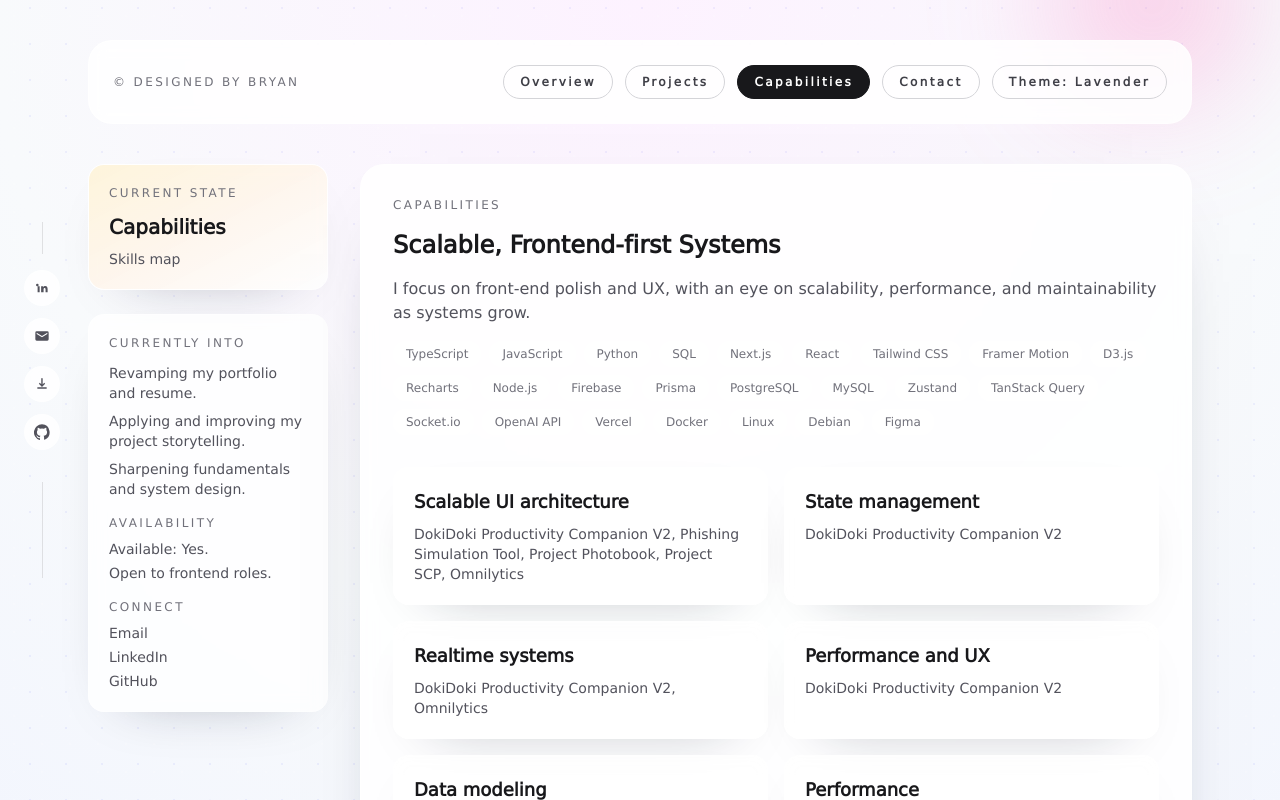
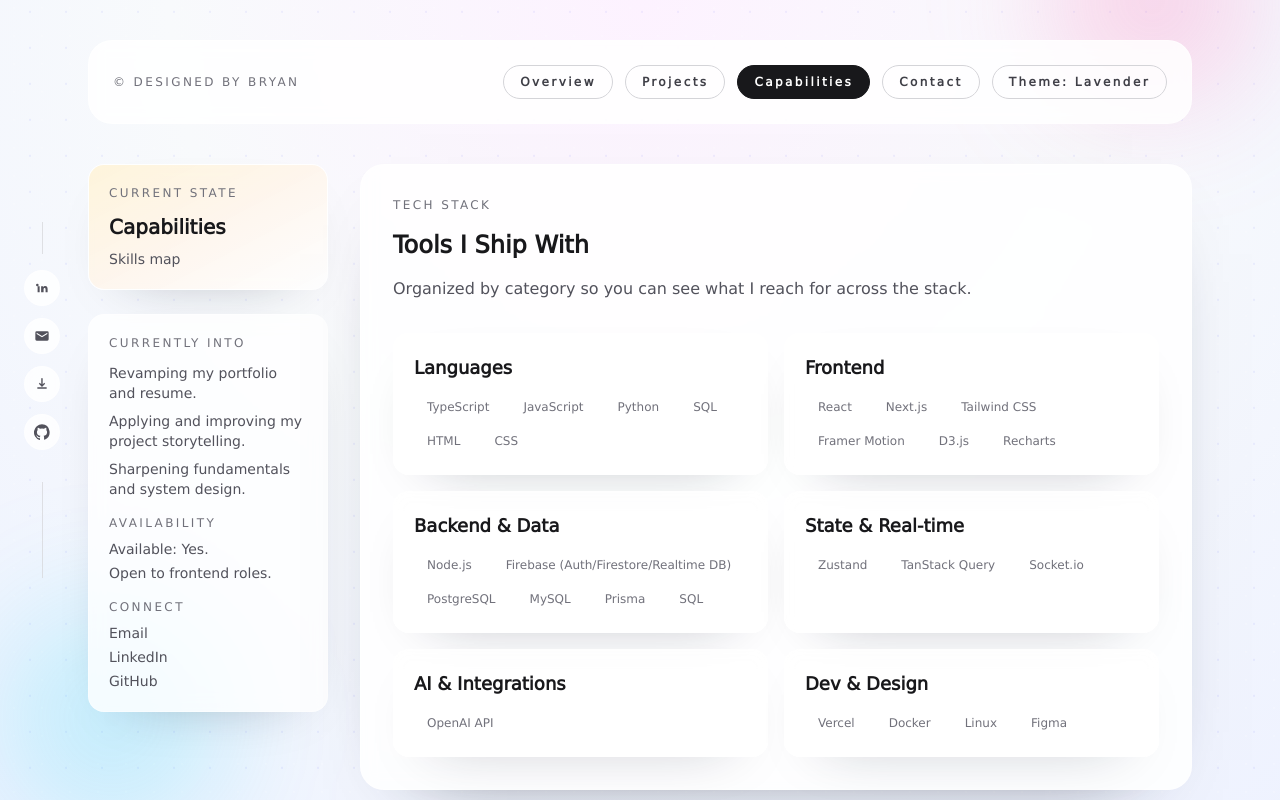
Before and after one commit to ManINeedToSleep/ManINeedToSleep, a Next.js app in the folder my-app/: page / in a window 1280 px wide. Both pictures are taken after a click on the button "Capabilities". Shown: the top 800 px of the page. Built offline with nearby package versions, Linux system fonts and the light colour scheme; a web font is replaced by a local one.

Commit message:
Revamped Capabilities

```diff
--- a/my-app/app/components/panels/ContactPanel.tsx
+++ b/my-app/app/components/panels/ContactPanel.tsx
@@ -11,57 +11,57 @@ export default function ContactPanel() {
           about craft, motion, and a little joy, we&apos;ll vibe.
         </p>
       </section>
-      <div className="grid gap-4 md:grid-cols-2">
-        <div className="rounded-2xl border border-white/40 bg-white/80 p-5 shadow-[0_20px_60px_-40px_rgba(15,23,42,0.4)] backdrop-blur dark:border-white/10 dark:bg-white/5">
-          <p className="text-xs uppercase tracking-[0.2em] text-zinc-500">
-            Email
+      <form
+        className="rounded-2xl border border-white/40 bg-white/80 p-6 shadow-[0_20px_60px_-40px_rgba(15,23,42,0.4)] backdrop-blur dark:border-white/10 dark:bg-white/5"
+        action="https://mail.google.com/mail/?view=cm&fs=1&to=bryangunawan.dev@gmail.com"
+        method="GET"
+        target="_blank"
+      >
+        <div className="grid gap-4 md:grid-cols-2">
+          <label className="flex flex-col gap-2 text-sm text-zinc-600 dark:text-zinc-300">
+            <span className="text-xs uppercase tracking-[0.2em] text-zinc-500">
+              Name
+            </span>
+            <input
+              name="su"
+              className="rounded-xl border border-white/40 bg-white/70 px-3 py-2 text-sm text-zinc-700 outline-none transition focus:border-zinc-300 dark:border-white/10 dark:bg-white/5 dark:text-zinc-100"
+              placeholder="Your name"
+            />
+          </label>
+          <label className="flex flex-col gap-2 text-sm text-zinc-600 dark:text-zinc-300">
+            <span className="text-xs uppercase tracking-[0.2em] text-zinc-500">
+              Company
+            </span>
+            <input
+              name="cc"
+              className="rounded-xl border border-white/40 bg-white/70 px-3 py-2 text-sm text-zinc-700 outline-none transition focus:border-zinc-300 dark:border-white/10 dark:bg-white/5 dark:text-zinc-100"
+              placeholder="Company or team"
+            />
+          </label>
+        </div>
+        <label className="mt-4 flex flex-col gap-2 text-sm text-zinc-600 dark:text-zinc-300">
+          <span className="text-xs uppercase tracking-[0.2em] text-zinc-500">
+            Message
+          </span>
+          <textarea
+            name="body"
+            rows={5}
+            className="rounded-xl border border-white/40 bg-white/70 px-3 py-2 text-sm text-zinc-700 outline-none transition focus:border-zinc-300 dark:border-white/10 dark:bg-white/5 dark:text-zinc-100"
+            placeholder="What are you building? How can I help?"
+          />
+        </label>
+        <div className="mt-4 flex flex-wrap items-center justify-between gap-3">
+          <p className="text-xs text-zinc-500">
+            Opens Gmail compose in a new tab.
           </p>
-          <a
-            className="mt-2 block text-sm text-zinc-600 hover:text-zinc-900 dark:text-zinc-300 dark:hover:text-white"
-            href="https://mail.google.com/mail/?view=cm&fs=1&to=bryangunawan.dev@gmail.com"
-            target="_blank"
-            rel="noreferrer"
+          <button
+            className="inline-flex items-center justify-center rounded-full border border-zinc-900/20 bg-zinc-900 px-5 py-2 text-sm text-white transition hover:-translate-y-0.5 hover:bg-zinc-900/90 dark:border-white/10 dark:bg-white/10 dark:text-white dark:hover:bg-white/20"
+            type="submit"
           >
-            Compose in Gmail
-          </a>
+            Send message
+          </button>
         </div>
-        <div className="rounded-2xl border border-white/40 bg-white/80 p-5 shadow-[0_20px_60px_-40px_rgba(15,23,42,0.4)] backdrop-blur dark:border-white/10 dark:bg-white/5">
-          <p className="text-xs uppercase tracking-[0.2em] text-zinc-500">
-            Links
-          </p>
-          <div className="mt-2 space-y-1 text-sm text-zinc-600 dark:text-zinc-300">
-            <a
-              className="block hover:text-zinc-900 dark:hover:text-white"
-              href="https://www.linkedin.com/in/bryan-gunawan-a537132b9/"
-              target="_blank"
-              rel="noreferrer"
-            >
-              LinkedIn
-            </a>
-            <a
-              className="block hover:text-zinc-900 dark:hover:text-white"
-              href="https://github.com/manineedtosleep"
-              target="_blank"
-              rel="noreferrer"
-            >
-              GitHub
-            </a>
-            <a
-              className="block hover:text-zinc-900 dark:hover:text-white"
-              href="/resume.txt"
-              download
-            >
-              Resume
-            </a>
-          </div>
-        </div>
-      </div>
-      <a
-        className="inline-flex items-center justify-center rounded-full border border-zinc-900/20 bg-zinc-900 px-5 py-2 text-sm text-white transition hover:-translate-y-0.5 hover:bg-zinc-900/90 dark:border-white/10 dark:bg-white/10 dark:text-white dark:hover:bg-white/20"
-        href="mailto:bryangunawan.dev@gmail.com"
-      >
-        Compose email
-      </a>
+      </form>
     </div>
   );
 }
--- a/my-app/app/components/panels/SkillsPanel.tsx
+++ b/my-app/app/components/panels/SkillsPanel.tsx
@@ -7,61 +7,70 @@ export default function SkillsPanel({ capabilities }: SkillsPanelProps) {
     <div className="space-y-8">
       <section className="space-y-4">
         <p className="text-xs uppercase tracking-[0.2em] text-zinc-500">
-          Capabilities
+          Tech Stack
         </p>
-        <h2 className="text-2xl font-semibold">Scalable, Frontend-first Systems</h2>
+        <h2 className="text-2xl font-semibold">Tools I Ship With</h2>
         <p className="text-base text-zinc-600 dark:text-zinc-300">
-          I focus on front-end polish and UX, with an eye on scalability,
-          performance, and maintainability as systems grow.
+          Organized by category so you can see what I reach for across the
+          stack.
         </p>
-        <div className="flex flex-wrap gap-2 text-xs text-zinc-500">
+      </section>
+      <div className="grid gap-4 md:grid-cols-2">
         {[
-            "TypeScript",
-            "JavaScript",
-            "Python",
-            "SQL",
+          {
+            title: "Languages",
+            items: ["TypeScript", "JavaScript", "Python", "SQL", "HTML", "CSS"],
+          },
+          {
+            title: "Frontend",
+            items: [
+              "React",
               "Next.js",
-            "React",
               "Tailwind CSS",
               "Framer Motion",
               "D3.js",
               "Recharts",
+            ],
+          },
+          {
+            title: "Backend & Data",
+            items: [
               "Node.js",
-            "Firebase",
-            "Prisma",
+              "Firebase (Auth/Firestore/Realtime DB)",
               "PostgreSQL",
               "MySQL",
-            "Zustand",
-            "TanStack Query",
-            "Socket.io",
-            "OpenAI API",
-            "Vercel",
-            "Docker",
-            "Linux",
-            "Debian",
-            "Figma",
-          ].map((item) => (
+              "Prisma",
+              "SQL",
+            ],
+          },
+          {
+            title: "State & Real-time",
+            items: ["Zustand", "TanStack Query", "Socket.io"],
+          },
+          {
+            title: "AI & Integrations",
+            items: ["OpenAI API"],
+          },
+          {
+            title: "Dev & Design",
+            items: ["Vercel", "Docker", "Linux", "Figma"],
+          },
+        ].map((group) => (
+          <div
+            key={group.title}
+            className="rounded-2xl border border-white/40 bg-white/80 p-5 shadow-[0_20px_60px_-40px_rgba(15,23,42,0.4)] backdrop-blur dark:border-white/10 dark:bg-white/5"
+          >
+            <h3 className="text-lg font-semibold">{group.title}</h3>
+            <div className="mt-3 flex flex-wrap gap-2 text-xs text-zinc-500">
+              {group.items.map((item) => (
                 <span
-              key={item}
+                  key={`${group.title}-${item}`}
                   className="rounded-full border border-white/60 bg-white/70 px-3 py-1 dark:border-white/10 dark:bg-white/5"
                 >
                   {item}
                 </span>
               ))}
             </div>
-      </section>
-      <div className="grid gap-4 md:grid-cols-2">
-        {capabilities.map((capability) => (
-          <div
-            key={capability.capability}
-            className="rounded-2xl border border-white/40 bg-white/80 p-5 shadow-[0_20px_60px_-40px_rgba(15,23,42,0.4)] backdrop-blur dark:border-white/10 dark:bg-white/5"
-          >
-            <h3 className="text-lg font-semibold">
-              {capability.capability}
-            </h3>
-            <p className="mt-2 text-sm text-zinc-600 dark:text-zinc-300">
-              {capability.projectNames.join(", ")}
-            </p>
           </div>
         ))}
       </div>
```
Lines whose indentation alone changed are shown as unchanged.
